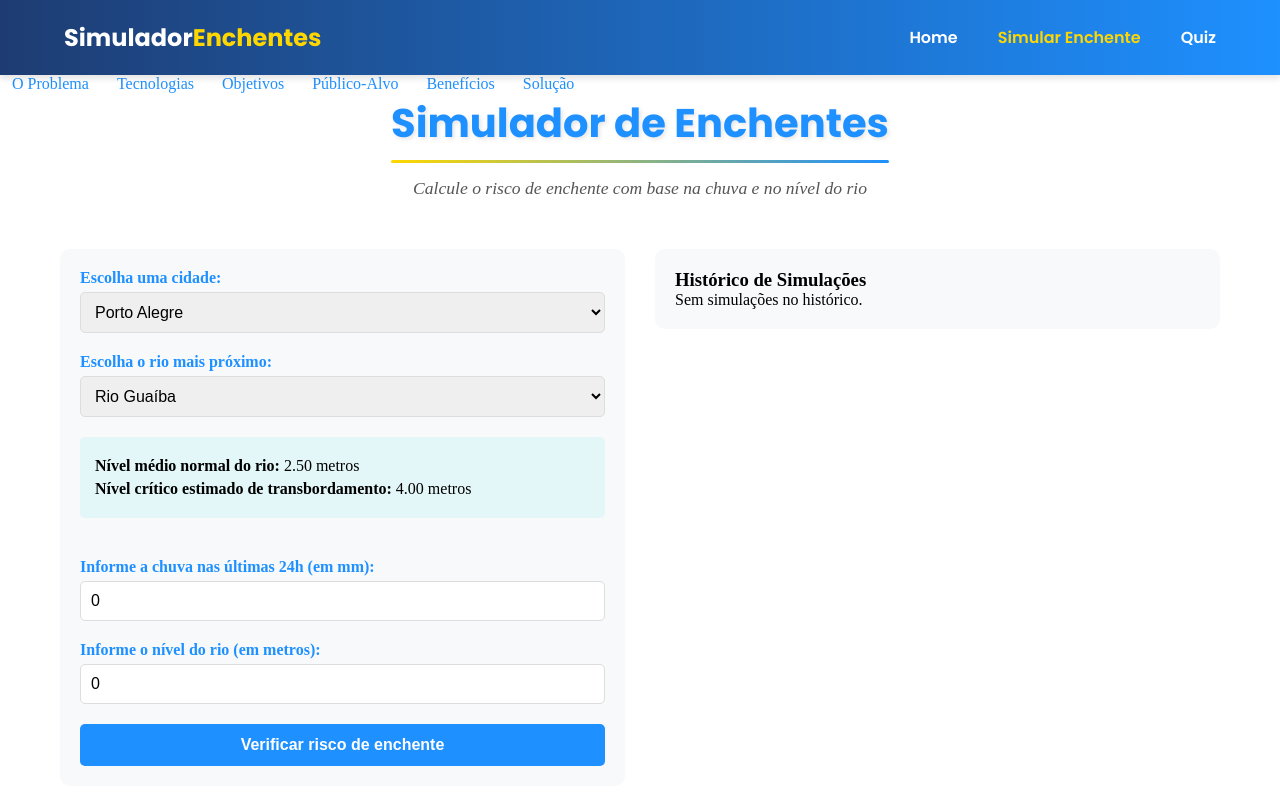
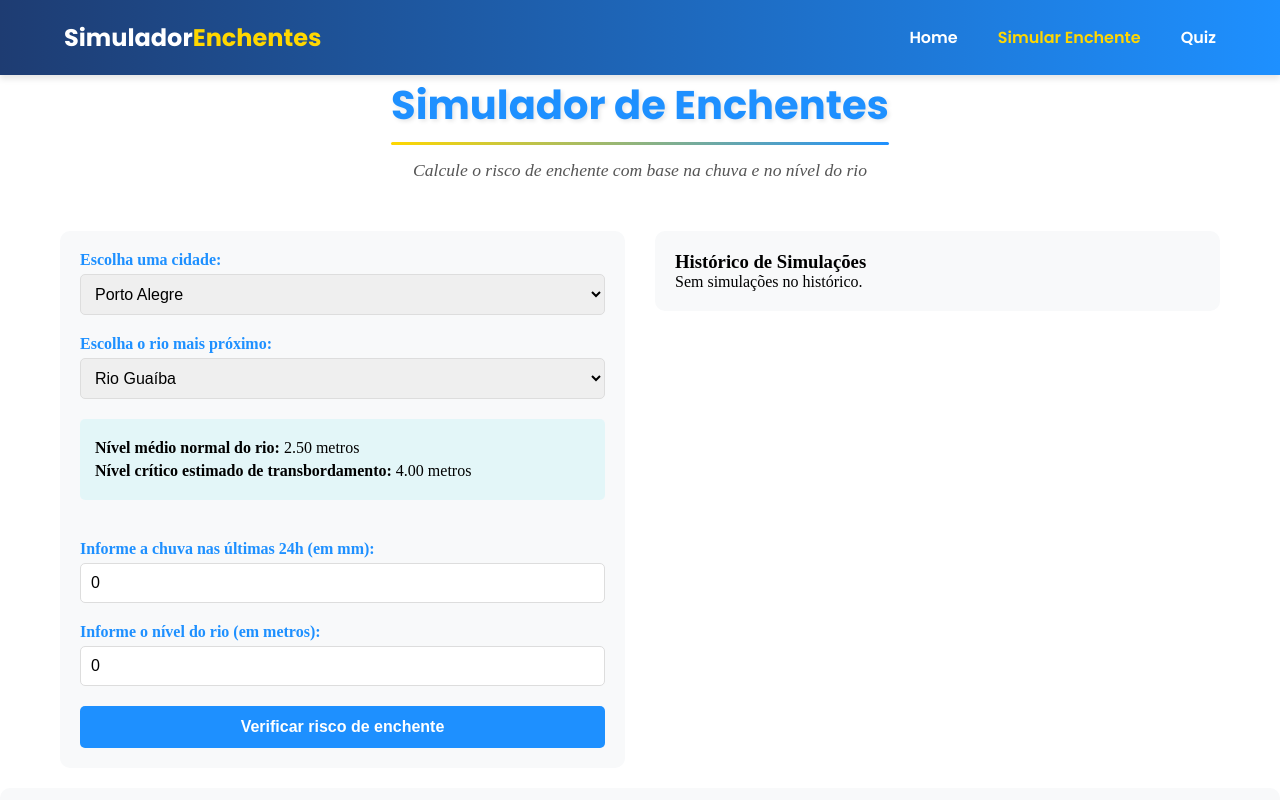
Before and after one commit to Matheusegea/GlobalSolution, a plain HTML site: page src/pages/simulador.html in a window 1280 px wide. Shown: the top 800 px of the page. Drawn offline with nearby package versions, Linux system fonts and the light colour scheme.

Commit message:
arrumando o simulador.html

```diff
--- a/src/pages/simulador.html
+++ b/src/pages/simulador.html
@@ -40,16 +40,6 @@
         <a href="./publico.html" class="__mobile-link">Público-Alvo</a>
         <a href="./beneficios.html" class="__mobile-link">Benefícios</a>
         <a href="./solucao.html" class="__mobile-link">Solução</a>
-    </div>
-    <div class="info-menu-container">
-        <div class="info-menu">
-            <a href="./problema.html" class="__secao-link">O Problema</a>
-            <a href="./tecnologia.html" class="__secao-link">Tecnologias</a>
-            <a href="./objetivos.html" class="__secao-link">Objetivos</a>
-            <a href="./publico.html" class="__secao-link">Público-Alvo</a>
-            <a href="./beneficios.html" class="__secao-link">Benefícios</a>
-            <a href="./solucao.html" class="__secao-link">Solução</a>
-        </div>
     </div>
     <div class="page-content">
         <div class="simulador-header">
@@ -102,7 +92,7 @@
 
             <div class="historico-container">
                 <div id="historico-simulacoes">
-                    <h3>📜 Histórico de Simulações</h3>
+                    <h3>Histórico de Simulações</h3>
                     <p>Sem simulações no histórico.</p>
                 </div>
             </div>
```
